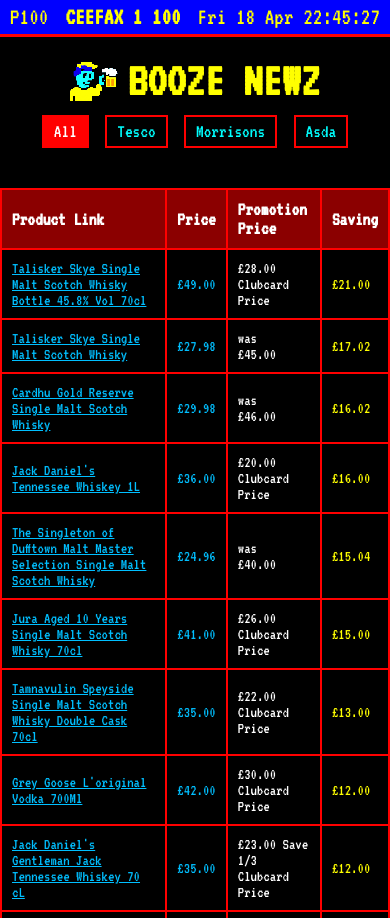
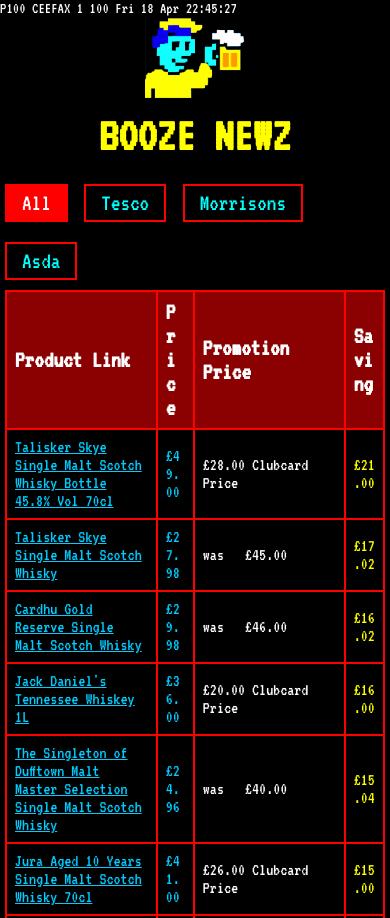
Before and after one commit to Jazzy-Fella/boozenewz, a plain HTML site: page docs/index.html in a window 390 px wide. Shown: the top 918 px of the page. Drawn offline with Linux system fonts and the light colour scheme.

Commit message:
Update styles: mobile fix, header yellow, links blue

```diff
--- a/docs/style.css
+++ b/docs/style.css
@@ -1,103 +1,92 @@
+@import url('https://fonts.googleapis.com/css2?family=VT323&display=swap');
+
 body {
+  font-family: 'VT323', monospace;
   background-color: black;
-  font-family: 'VT323', monospace;
   color: white;
   margin: 0;
   padding: 0;
+  overflow-x: hidden;
 }
 
-.teletext-header {
+.ceefax-header {
   background-color: blue;
   color: yellow;
   padding: 5px 10px;
-  display: flex;
-  justify-content: space-between;
   font-size: 1.5em;
-  border-bottom: 3px solid red;
-}
-
-.ceefax-block {
-  font-weight: bold;
-}
-
-.title-section {
+  border-bottom: 4px solid red;
   text-align: center;
-  margin: 20px 0;
-}
-
-.title-inner {
-  display: flex;
-  justify-content: center;
-  align-items: center;
-  gap: 10px;
-}
-
-.logo h1 {
-  color: yellow;
-}
-
-.beer-icon {
-  width: 48px;
-  height: auto;
-  image-rendering: pixelated;
 }
 
 h1 {
+  text-align: center;
+  color: yellow;
   font-size: 3em;
-  margin: 0;
+  margin: 0.3em 0;
 }
 
-.filter-buttons {
-  margin-top: 10px;
+img {
+  display: block;
+  margin: 0 auto;
+  max-width: 100px;
 }
 
-.filter-buttons button {
-  background: black;
+button {
+  font-family: 'VT323', monospace;
+  font-size: 1.5em;
+  background-color: black;
   color: cyan;
   border: 2px solid red;
-  font-family: 'VT323', monospace;
-  font-size: 1.2em;
-  margin: 0 5px;
-  padding: 5px 10px;
+  padding: 5px 15px;
+  margin: 10px 5px;
   cursor: pointer;
 }
 
-.filter-buttons button.active {
-  background: red;
+button.active {
+  background-color: red;
   color: white;
 }
 
 .table-container {
-  margin: 0 auto;
-  max-width: 100%;
+  width: 100vw;
   overflow-x: auto;
+  padding: 0 5px;
+  box-sizing: border-box;
 }
 
 table {
   width: 100%;
   border-collapse: collapse;
-  margin-top: 20px;
   table-layout: auto;
 }
 
 th, td {
   border: 2px solid red;
-  padding: 10px;
+  padding: 8px;
   text-align: left;
-  white-space: normal;
+  font-size: 1.1em;
+  word-break: break-word;
 }
 
 th {
-  background: darkred;
+  background-color: darkred;
   color: white;
-  font-size: 1.2em;
+  font-size: 1.5em;
 }
 
-.product-link a {
-  color: #00bfff;
+a {
+  color: #00ccff;
   text-decoration: underline;
 }
 
-td.price {
-  color: #00bfff;
+.price {
+  color: #00ccff;
 }
+
+.promotion {
+  color: white;
+}
+
+.saving {
+  color: yellow;
+}
```
